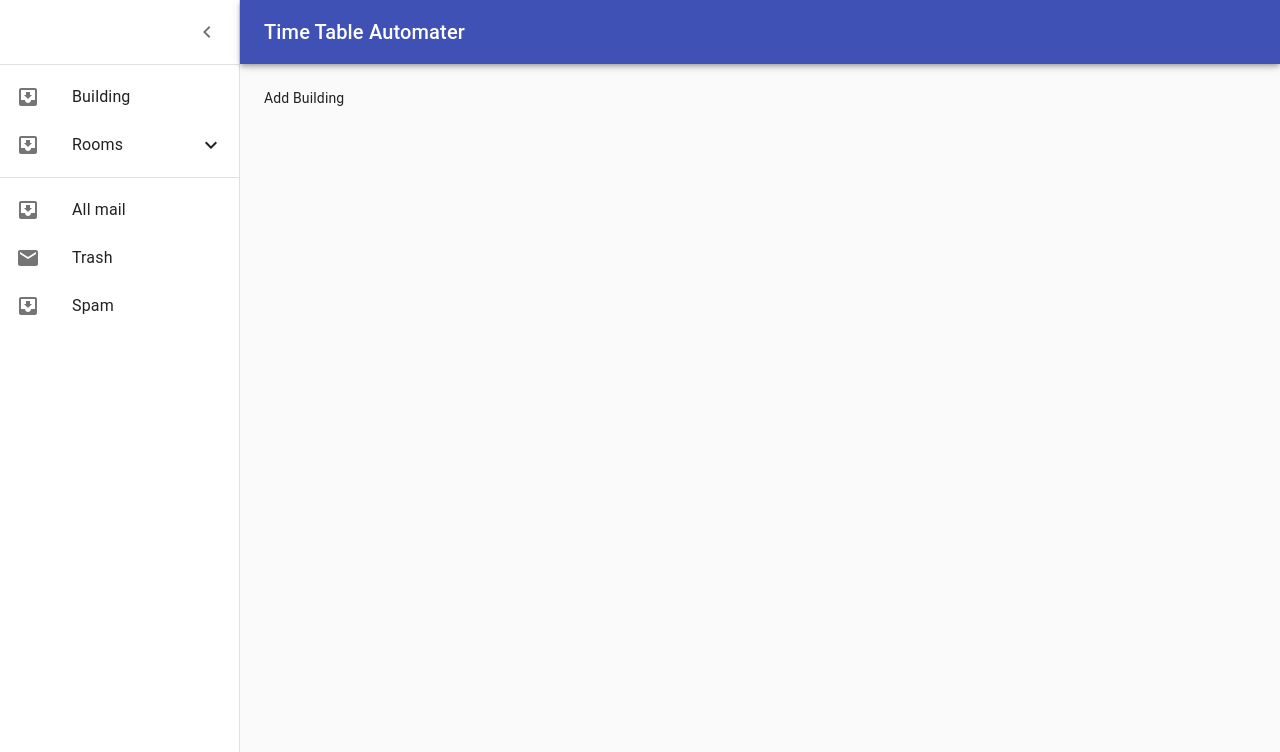
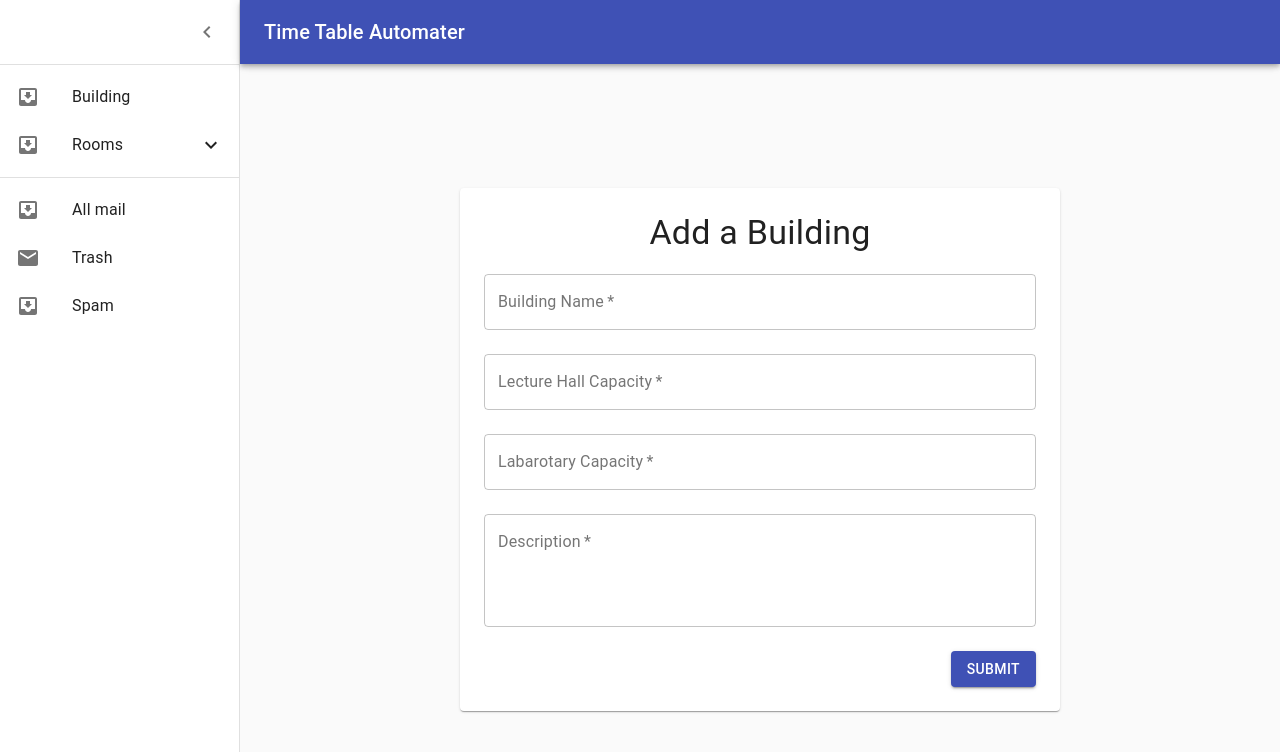
Before and after one commit to tmKamal/automated-timetable-generator, a React app: page /add-building in a window 1280 px wide. Shown: the top 752 px of the page. Built offline with nearby package versions, Linux system fonts and the light colour scheme; the HTML template or start-up script is replaced by a standard one.

Commit message:
forms added

```diff
--- a/src/buildings/pages/AddBuilding.js
+++ b/src/buildings/pages/AddBuilding.js
@@ -1,7 +1,162 @@
-import React from 'react';
-const AddBuilding =()=>{
-    return (
-        <div>Add Building</div>
-    )
-}
-export default AddBuilding
+import React,{useState} from "react";
+import {
+  CssBaseline,
+  Paper,
+  Typography,
+  Grid,
+  TextField,
+  FormControl,
+  InputLabel,
+  Select,
+  MenuItem,
+  Button,
+  makeStyles,
+} from "@material-ui/core";
+import { set } from "mongoose";
+import { useHttpClient } from "../../shared/custom-hooks/http-hook";
+
+const useStyles = makeStyles((theme) => ({
+  layout: {
+    width: "auto",
+    marginLeft: theme.spacing(2),
+    marginRight: theme.spacing(2),
+    marginTop: theme.spacing(5),
+    [theme.breakpoints.up(600 + theme.spacing(2) * 2)]: {
+      width: 600,
+      marginLeft: "auto",
+      marginRight: "auto",
+    },
+  },
+  paper: {
+    marginTop: theme.spacing(10),
+    marginBottom: theme.spacing(3),
+    padding: theme.spacing(2),
+    [theme.breakpoints.up(600 + theme.spacing(3) * 2)]: {
+      marginTop: theme.spacing(6),
+      marginBottom: theme.spacing(6),
+      padding: theme.spacing(3),
+    },
+  },
+
+  buttons: {
+    display: "flex",
+    justifyContent: "flex-end",
+  },
+  button: {
+    marginTop: theme.spacing(3),
+    marginLeft: theme.spacing(1),
+  },
+}));
+
+const AddBuilding = () => {
+  const classes = useStyles();
+  const { isLoading, error, sendRequest, errorPopupCloser } = useHttpClient();
+  const [values,setValues]=useState({
+      buildingName:'',
+      lecHallCapacity:'',
+      labCapacity:'',
+      description:''
+  });
+
+  const {buildingName,lecHallCapacity,labCapacity,description}=values;
+
+  const onChangeHandler=(inputFieldName)=>(e)=>{
+      setValues({...values,[inputFieldName]:e.target.value});
+  }
+  const submitHandler=(e)=>{
+      e.preventDefault();
+      const location={buildingName,lecHallCapacity,labCapacity,description};
+      console.log(location);
+      try{
+          const responseData=sendRequest('http://localhost:8000/api/building/','POST',JSON.stringify(location),{'Content-Type':'application/json'})
+          console.log(responseData);
+      }catch(err){
+          console.log(error);
+      }
+  }
+
+  return (
+    <React.Fragment>
+      <CssBaseline />
+
+      <main style={{ marginTop: "100px" }} className={classes.layout}>
+        <Paper className={classes.paper}>
+          <Typography
+            style={{ marginBottom: "20px" }}
+            component="h1"
+            variant="h4"
+            align="center"
+          >
+            Add a Building
+          </Typography>
+
+          <form onSubmit={submitHandler} className={classes.form} noValidate>
+            <Grid container spacing={3}>
+              <Grid item xs={12}>
+                <TextField
+                  required
+                  onChange={onChangeHandler("buildingName")}
+                  value={buildingName}
+                  id="buildingName"
+                  name="buildingName"
+                  variant="outlined"
+                  label="Building Name"
+                  fullWidth
+                />
+              </Grid>
+              <Grid item xs={12}>
+                <TextField
+                  required
+                  onChange={onChangeHandler("lecHallCapacity")}
+                  value={lecHallCapacity}
+                  id="lecHallCapacity"
+                  name="lecHallCapacity"
+                  variant="outlined"
+                  label="Lecture Hall Capacity"
+                  fullWidth
+                />
+              </Grid>
+              <Grid item xs={12}>
+                <TextField
+                  required
+                  onChange={onChangeHandler("labCapacity")}
+                  value={labCapacity}
+                  id="labCapacity"
+                  name="labCapacity"
+                  variant="outlined"
+                  label="Labarotary Capacity"
+                  fullWidth
+                />
+              </Grid>
+              <Grid item xs={12}>
+                <TextField
+                  onChange={onChangeHandler("description")}
+                  value={description}
+                  required
+                  id="description"
+                  label="Description"
+                  multiline
+                  rows={4}
+                  variant="outlined"
+                  fullWidth
+                />
+              </Grid>
+            </Grid>
+
+            <div className={classes.buttons}>
+              <Button
+                type="submit"
+                variant="contained"
+                color="primary"
+                className={classes.button}
+              >
+                Submit
+              </Button>
+            </div>
+          </form>
+        </Paper>
+      </main>
+    </React.Fragment>
+  );
+};
+export default AddBuilding;
--- a/src/rooms/pages/AddRoom.js
+++ b/src/rooms/pages/AddRoom.js
@@ -1,7 +1,130 @@
-import React from 'react';
-const AddRoom =()=>{
-    return (
-        <div>AddRoom</div>
-    )
-}
+import React from "react";
+import { CssBaseline, Paper, Typography, Grid, TextField, FormControl, InputLabel, Select, MenuItem, Button, makeStyles } from "@material-ui/core";
+
+const useStyles = makeStyles((theme) => ({
+  layout: {
+    width: "auto",
+    marginLeft: theme.spacing(2),
+    marginRight: theme.spacing(2),
+    marginTop: theme.spacing(5),
+    [theme.breakpoints.up(600 + theme.spacing(2) * 2)]: {
+      width: 600,
+      marginLeft: "auto",
+      marginRight: "auto",
+    },
+  },
+  paper: {
+    marginTop: theme.spacing(10),
+    marginBottom: theme.spacing(3),
+    padding: theme.spacing(2),
+    [theme.breakpoints.up(600 + theme.spacing(3) * 2)]: {
+      marginTop: theme.spacing(6),
+      marginBottom: theme.spacing(6),
+      padding: theme.spacing(3),
+    },
+  },
+
+  buttons: {
+    display: "flex",
+    justifyContent: "flex-end",
+  },
+  button: {
+    marginTop: theme.spacing(3),
+    marginLeft: theme.spacing(1),
+  },
+}));
+
+const AddRoom = () => {
+  const classes = useStyles();
+  return (
+    <React.Fragment>
+      <CssBaseline />
+
+      <main style={{ marginTop: "100px" }} className={classes.layout}>
+        <Paper className={classes.paper}>
+          <Typography
+            style={{ marginBottom: "20px" }}
+            component="h1"
+            variant="h4"
+            align="center"
+          >
+            Add Room
+          </Typography>
+
+          <form onSubmit={submitHandler} className={classes.form} noValidate>
+            <Grid container spacing={3}>
+              <Grid item xs={12}>
+                <TextField
+                  required
+                  onChange={onChangeHandler("roomName")}
+                  value={roomName}
+                  id="roomName"
+                  name="roomName"
+                  variant="outlined"
+                  label="RoomName"
+                  fullWidth
+                />
+              </Grid>
+              <Grid item xs={12}>
+                <FormControl variant="outlined" className={classes.formControl}>
+                  <InputLabel id="demo-simple-select-outlined-label">
+                    Age
+                  </InputLabel>
+                  <Select
+                    labelId="demo-simple-select-outlined-label"
+                    id="demo-simple-select-outlined"
+                    value={age}
+                    onChange={handleChange}
+                    label="Age"
+                  >
+                    <MenuItem value="">
+                      <em>None</em>
+                    </MenuItem>
+                    <MenuItem value={10}>Ten</MenuItem>
+                    <MenuItem value={20}>Twenty</MenuItem>
+                    <MenuItem value={30}>Thirty</MenuItem>
+                  </Select>
+                </FormControl>
+              </Grid>
+              <Grid item xs={12}>
+                <FormControl variant="outlined" className={classes.formControl}>
+                  <InputLabel id="demo-simple-select-outlined-label">
+                    Age
+                  </InputLabel>
+                  <Select
+                    labelId="demo-simple-select-outlined-label"
+                    id="demo-simple-select-outlined"
+                    value={age}
+                    onChange={handleChange}
+                    label="Age"
+                  >
+                    <MenuItem value="">
+                      <em>None</em>
+                    </MenuItem>
+                    <MenuItem value={10}>Ten</MenuItem>
+                    <MenuItem value={20}>Twenty</MenuItem>
+                    <MenuItem value={30}>Thirty</MenuItem>
+                  </Select>
+                </FormControl>
+              </Grid>
+
+
+            </Grid>
+
+            <div className={classes.buttons}>
+              <Button
+                type="submit"
+                variant="contained"
+                color="primary"
+                className={classes.button}
+              >
+                Submit
+              </Button>
+            </div>
+          </form>
+        </Paper>
+      </main>
+    </React.Fragment>
+  );
+};
 export default AddRoom;
```
